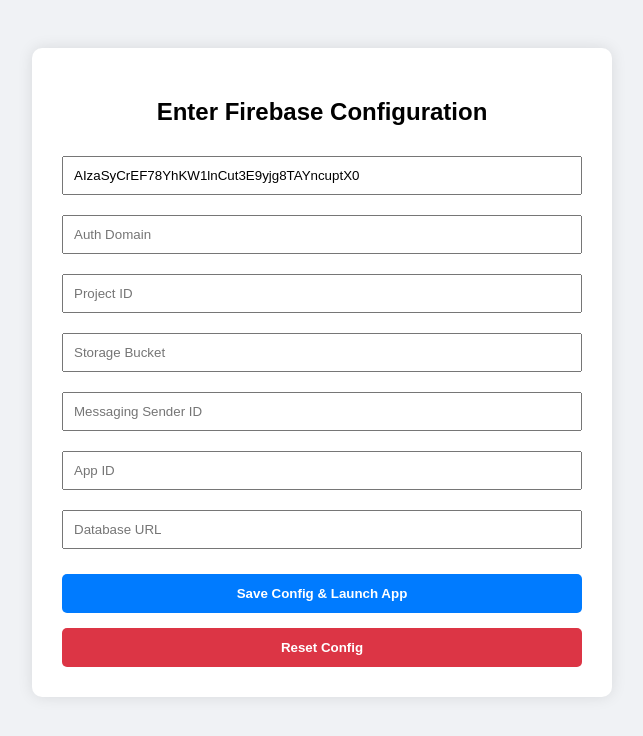
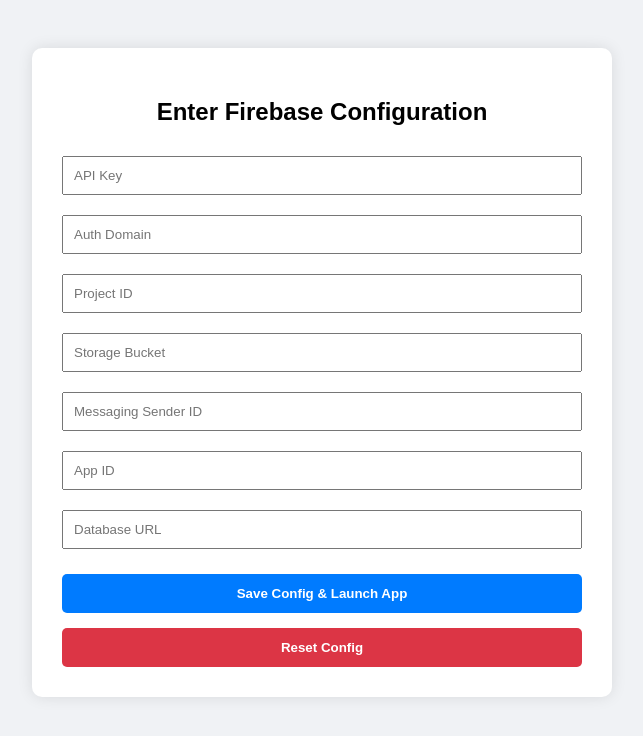
Before and after one commit to RoselieDigitals/TaxiUpTax, a plain HTML site: page config-setup.html in a window 1280 px wide. Shown: the whole page, without its empty margins (318-961 px from the left). Drawn offline with Linux system fonts and the light colour scheme.

Commit message:
config-setup.html

```diff
--- a/config-setup.html
+++ b/config-setup.html
@@ -56,7 +56,7 @@
   <body>
     <div class="container">
       <h2>Enter Firebase Configuration</h2>
-      <input id="apiKey" placeholder="API Key" value="AIzaSyCrEF78YhKW1lnCut3E9yjg8TAYncuptX0" />
+     <input id="apiKey" placeholder="API Key" />
       <input id="authDomain" placeholder="Auth Domain" />
       <input id="projectId" placeholder="Project ID" />
       <input id="storageBucket" placeholder="Storage Bucket" />
```
